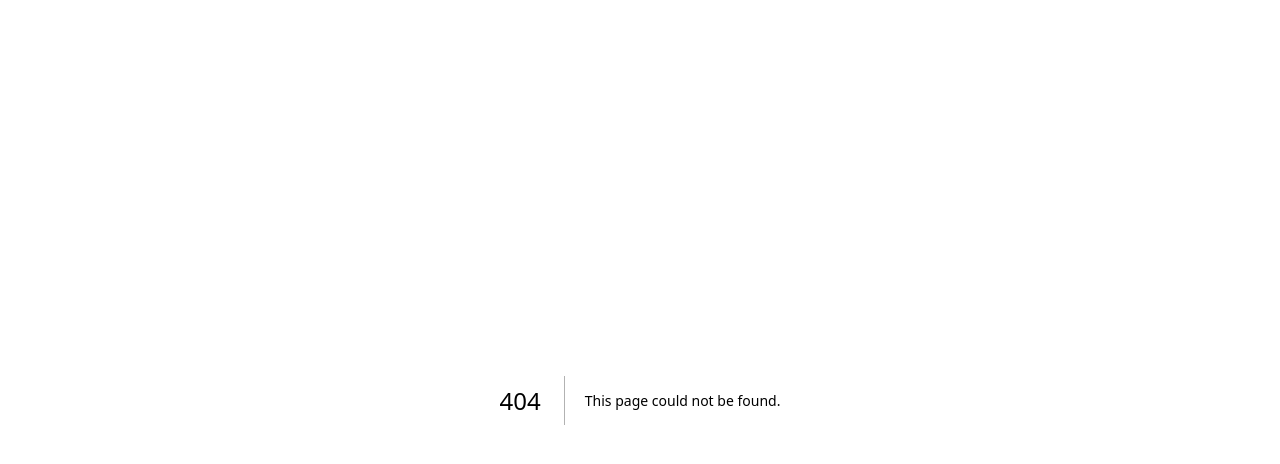
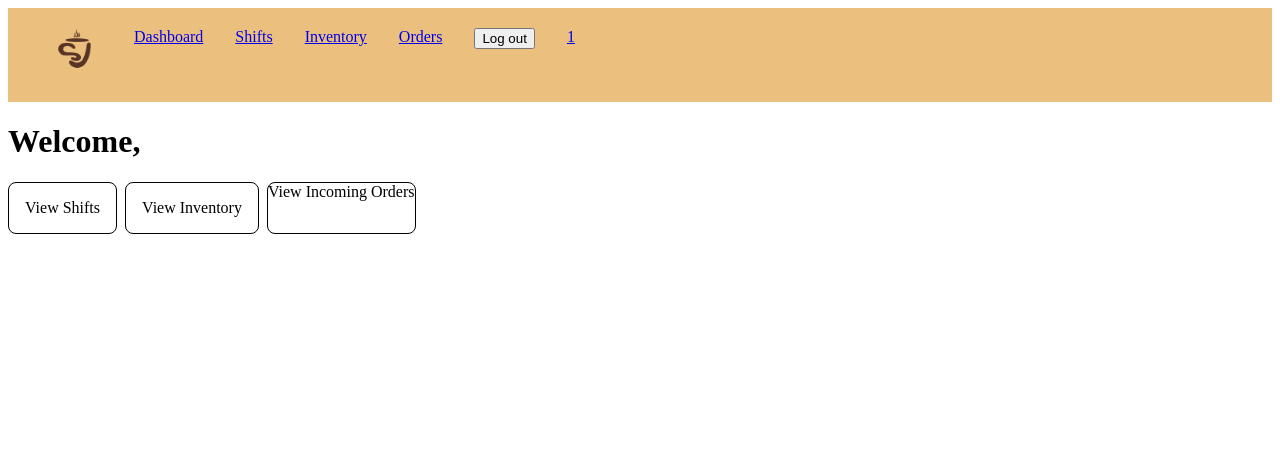
Before and after one commit to Gul-Nayab/coffee-shop, a Next.js app: page /1/ in a window 1280 px wide. Before the commit this address had no page. Shown: the top 464 px of the page. Built offline with nearby package versions, Linux system fonts and the light colour scheme; no server answers; the database is empty; sample sign-in values are in the browser's storage.

Commit message:
create dashboard page for signed in users.

```diff
--- a/app/[username]/components/Navbar.tsx
+++ b/app/[username]/components/Navbar.tsx
@@ -27,13 +27,15 @@ function NavBar() {
       }}
     >
       <ul style={{ display: 'flex', listStyle: 'none', gap: '2rem' }}>
+        <Link href={`/${username}/`}>
           <Image
             src='/images/SJCoffeeLogo.png'
             width={50}
             height={50}
             alt='logo'
           />
-        {userType === 'customer' ? (
+        </Link>
+        {userType === 'customer' || userType === 'student' ? (
           <>
             <li>
               <Link href={`/${username}/stores`}>Stores</Link>
@@ -45,7 +47,7 @@ function NavBar() {
         ) : (
           <>
             <li>
-              <Link href={`/${username}/dashboard`}>Dashboard</Link>
+              <Link href={`/${username}/`}>Dashboard</Link>
             </li>
             <li>
               <Link href={`/${username}/shifts`}>Shifts</Link>
--- /dev/null
+++ b/app/[username]/page.tsx
@@ -0,0 +1,106 @@
+'use client';
+import { useEffect } from 'react';
+import { useRouter } from 'next/navigation';
+import { useSession } from 'next-auth/react';
+import { useUser } from './UserContext';
+
+function Dashboard() {
+  const router = useRouter();
+  const { data: session, status } = useSession();
+  const { user, userType, loading } = useUser();
+
+  useEffect(() => {
+    if (status === 'unauthenticated') router.push('/auth/login');
+  }, [status, router, userType]);
+
+  if (status === 'loading' || loading) return <div>Loading...</div>;
+
+  return (
+    <div>
+      <h1> Welcome, {user?.name}</h1>
+      {/** the actions the user can take*/}
+      {userType === 'customer' || userType === 'student' ? (
+        <div style={{ display: 'flex', gap: '0.5rem' }}>
+          <div
+            style={{
+              border: '1px solid black',
+              borderRadius: '8px',
+              cursor: 'pointer',
+              width: 'fit-content',
+              padding: '1rem',
+            }}
+            onClick={() => router.push('stores')}
+          >
+            View Nearby Stores
+          </div>
+          <div
+            style={{
+              border: '1px solid black',
+              borderRadius: '8px',
+              cursor: 'pointer',
+              width: 'fit-content',
+              padding: '1rem',
+            }}
+            onClick={() => router.push('orders')}
+          >
+            View Your Orders
+          </div>
+        </div>
+      ) : (
+        <div style={{ display: 'flex', gap: '0.5rem' }}>
+          <div
+            style={{
+              border: '1px solid black',
+              borderRadius: '8px',
+              cursor: 'pointer',
+              width: 'fit-content',
+              padding: '1rem',
+            }}
+            onClick={() => router.push('shifts')}
+          >
+            {' '}
+            View Shifts
+          </div>
+          <div
+            style={{
+              border: '1px solid black',
+              borderRadius: '8px',
+              cursor: 'pointer',
+              width: 'fit-content',
+              padding: '1rem',
+            }}
+            onClick={() => router.push('inventory')}
+          >
+            View Inventory
+          </div>
+          {userType === 'manager' ? (
+            <div
+              style={{
+                border: '1px solid black',
+                borderRadius: '8px',
+                cursor: 'pointer',
+                minWidth: 'fit-content',
+              }}
+              onClick={() => router.push('earnings')}
+            >
+              View Earnings
+            </div>
+          ) : (
+            <div
+              style={{
+                border: '1px solid black',
+                borderRadius: '8px',
+                cursor: 'pointer',
+                minWidth: 'fit-content',
+              }}
+              onClick={() => router.push('orders')}
+            >
+              View Incoming Orders
+            </div>
+          )}
+        </div>
+      )}
+    </div>
+  );
+}
+export default Dashboard;
--- a/app/auth/login/page.tsx
+++ b/app/auth/login/page.tsx
@@ -24,7 +24,7 @@ function Login() {
       return;
     }
     console.log('Logged in!');
-    router.push(`/${user.username}/account`);
+    router.push(`/${user.username}/`);
   };
 
   return (
```
Lines whose indentation alone changed are shown as unchanged.
